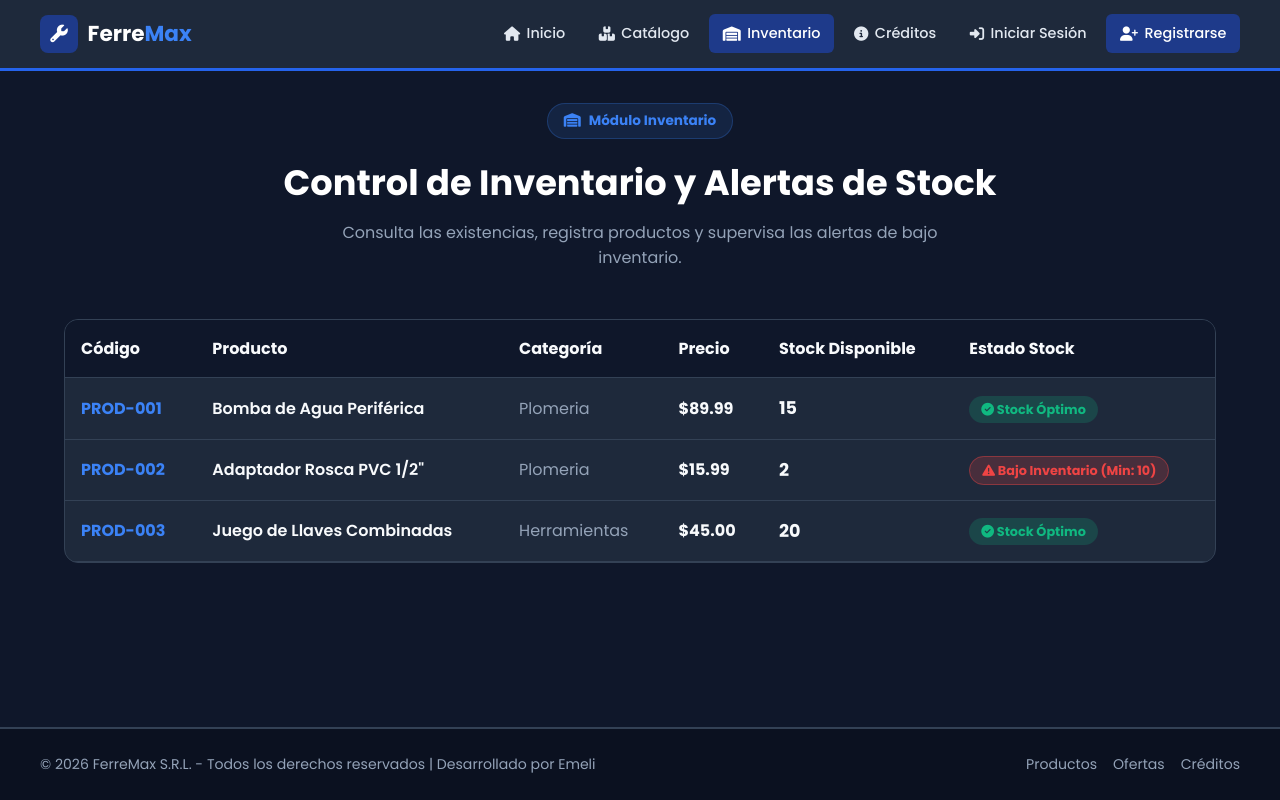
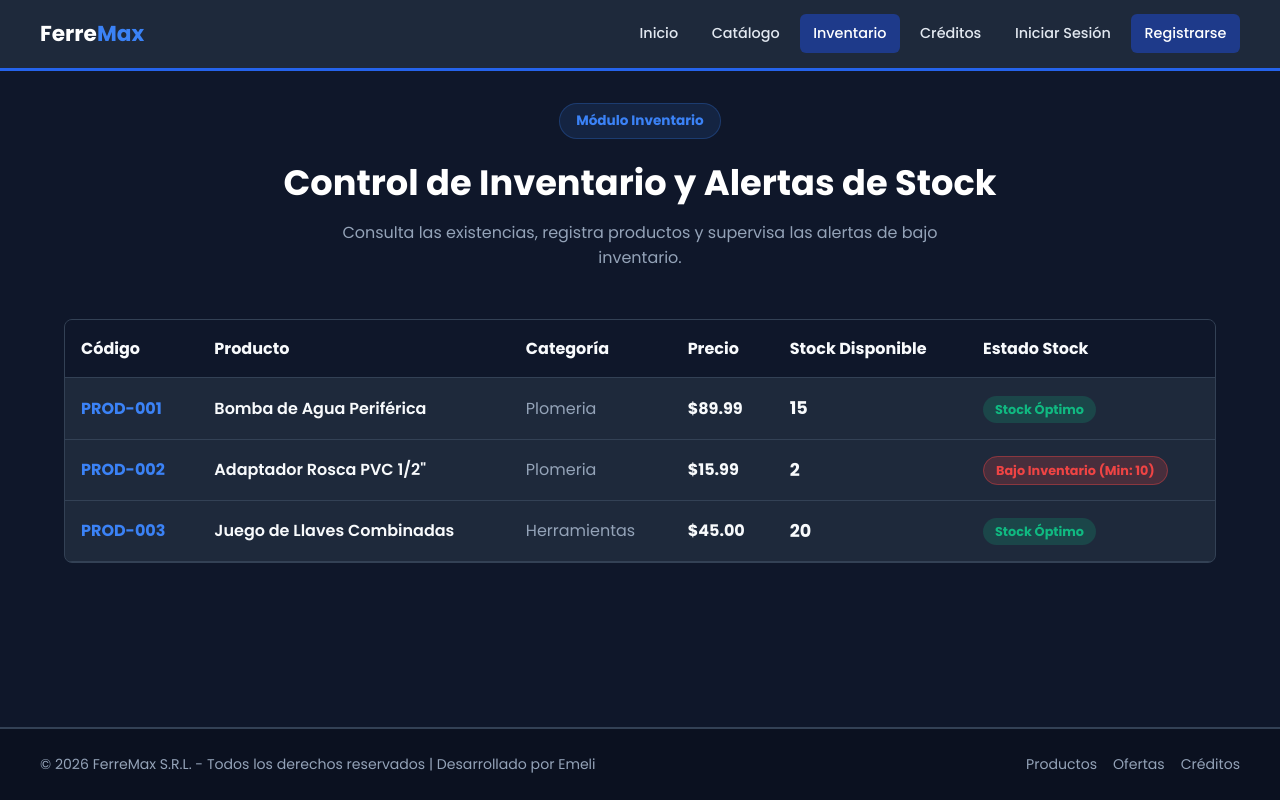
Before and after one commit to Miguel8817/FerreMax, a PHP site: page /inventario.php in a window 1280 px wide. Run offline with PHP 8.4, Linux system fonts and the light colour scheme; data that the repository does not hold is empty.

Commit message:
Remover iconos FontAwesome de la interfaz - Emeli

```diff
--- a/header.php
+++ b/header.php
@@ -17,63 +17,58 @@ $nombreUsuario = $_SESSION['usuario_nombre'] ?? '';
     <?php if (isset($extraCss)): ?>
         <link rel="stylesheet" href="Css/<?php echo $extraCss; ?>">
     <?php endif; ?>
-    <!-- FontAwesome Icons -->
-    <link rel="stylesheet" href="https://cdnjs.cloudflare.com/ajax/libs/font-awesome/6.4.0/css/all.min.css">
 </head>
 <body>
 
     <header class="header">
         <div class="header-container">
             <a href="index.php" class="logo-brand">
-                <div class="logo-icon">
-                    <i class="fa-solid fa-wrench"></i>
-                </div>
                 <h1>Ferre<span>Max</span></h1>
             </a>
             <nav class="nav">
                 <a href="index.php" class="nav-link <?php echo $currentPage == 'index.php' ? 'active' : ''; ?>">
-                    <i class="fa-solid fa-house"></i> Inicio
+                    Inicio
                 </a>
                 <a href="productos.php" class="nav-link <?php echo $currentPage == 'productos.php' ? 'active' : ''; ?>">
-                    <i class="fa-solid fa-boxes-stacked"></i> Catálogo
+                    Catálogo
                 </a>
                 <a href="inventario.php" class="nav-link <?php echo $currentPage == 'inventario.php' ? 'active' : ''; ?>">
-                    <i class="fa-solid fa-warehouse"></i> Inventario
+                    Inventario
                 </a>
 
                 <?php if (isset($_SESSION['usuario_id'])): ?>
                     <a href="ventas.php" class="nav-link <?php echo $currentPage == 'ventas.php' ? 'active' : ''; ?>">
-                        <i class="fa-solid fa-cash-register"></i> Ventas
+                        Ventas
                     </a>
                     <a href="clientes.php" class="nav-link <?php echo $currentPage == 'clientes.php' ? 'active' : ''; ?>">
-                        <i class="fa-solid fa-users"></i> Clientes
+                        Clientes
                     </a>
                     <a href="reportes.php" class="nav-link <?php echo $currentPage == 'reportes.php' ? 'active' : ''; ?>">
-                        <i class="fa-solid fa-chart-line"></i> Reportes
+                        Reportes
                     </a>
 
                     <?php if ($rol === 'admin'): ?>
                         <a href="usuarios.php" class="nav-link <?php echo $currentPage == 'usuarios.php' ? 'active' : ''; ?>">
-                            <i class="fa-solid fa-user-gear"></i> Usuarios
+                            Usuarios
                         </a>
                     <?php endif; ?>
                 <?php endif; ?>
 
                 <a href="creditos.php" class="nav-link <?php echo $currentPage == 'creditos.php' ? 'active' : ''; ?>">
-                    <i class="fa-solid fa-circle-info"></i> Créditos
+                    Créditos
                 </a>
 
                 <?php if (isset($_SESSION['usuario_nombre'])): ?>
                     <span class="user-badge" title="Rol: <?php echo ucfirst($rol); ?>">
-                        <i class="fa-solid fa-user-shield"></i> <?php echo htmlspecialchars($nombreUsuario); ?> (<?php echo ucfirst($rol); ?>)
+                        <?php echo htmlspecialchars($nombreUsuario); ?> (<?php echo ucfirst($rol); ?>)
                     </span>
-                    <a href="logout.php" class="nav-link"><i class="fa-solid fa-right-from-bracket"></i> Salir</a>
+                    <a href="logout.php" class="nav-link">Salir</a>
                 <?php else: ?>
                     <a href="login.php" class="nav-link <?php echo $currentPage == 'login.php' ? 'active' : ''; ?>">
-                        <i class="fa-solid fa-right-to-bracket"></i> Iniciar Sesión
+                        Iniciar Sesión
                     </a>
                     <a href="registro.php" class="nav-link btn-nav-accent <?php echo $currentPage == 'registro.php' ? 'active' : ''; ?>">
-                        <i class="fa-solid fa-user-plus"></i> Registrarse
+                        Registrarse
                     </a>
                 <?php endif; ?>
             </nav>
--- a/index.php
+++ b/index.php
@@ -10,10 +10,10 @@ require_once __DIR__ . '/header.php';
 
     <div class="hero-buttons">
         <a href="productos.php" class="btn-hero btn-hero-primary">
-            <i class="fa-solid fa-boxes-stacked"></i> Ver Catálogo
+            Ver Catálogo
         </a>
         <a href="ofertas.php" class="btn-hero btn-hero-outline">
-            <i class="fa-solid fa-tags"></i> Ver Ofertas
+            Ver Ofertas
         </a>
     </div>
 </section>
--- a/inventario.php
+++ b/inventario.php
@@ -1,5 +1,5 @@
 <?php
-$pageTitle = "Gestión de Inventario - Ferretería De La Rosa";
+$pageTitle = "Gestión de Inventario - FerreMax";
 $extraCss = "productos.css";
 require_once __DIR__ . '/header.php';
 
@@ -50,49 +50,49 @@ if (empty($inventario)) {
 ?>
 
 <div class="catalog-hero">
-    <div class="hero-badge"><i class="fa-solid fa-warehouse"></i> Módulo Inventario</div>
+    <div class="hero-badge">Módulo Inventario</div>
     <h2>Control de Inventario y Alertas de Stock</h2>
     <p>Consulta las existencias, registra productos y supervisa las alertas de bajo inventario.</p>
 </div>
 
 <?php if ($mensaje): ?>
     <div style="background: rgba(16,185,129,0.15); color: #10B981; border: 1px solid #10B981; padding: 0.75rem 1rem; border-radius: 8px; margin-bottom: 1.5rem;">
-        <i class="fa-solid fa-circle-check"></i> <?php echo htmlspecialchars($mensaje); ?>
+        <?php echo htmlspecialchars($mensaje); ?>
     </div>
 <?php endif; ?>
 
 <?php if ($error): ?>
     <div style="background: rgba(239,68,68,0.15); color: #EF4444; border: 1px solid #EF4444; padding: 0.75rem 1rem; border-radius: 8px; margin-bottom: 1.5rem;">
-        <i class="fa-solid fa-circle-exclamation"></i> <?php echo htmlspecialchars($error); ?>
+        <?php echo htmlspecialchars($error); ?>
     </div>
 <?php endif; ?>
 
 <?php if (isset($_SESSION['usuario_id']) && ($_SESSION['usuario_rol'] ?? '') === 'admin'): ?>
-<div style="background: var(--bg-card); border: 1px solid var(--border-color); padding: 1.5rem; border-radius: 14px; margin-bottom: 2rem;">
-    <h3 style="color: var(--text-bright); margin-bottom: 1rem;"><i class="fa-solid fa-plus-circle" style="color: var(--accent);"></i> Registrar / Actualizar Producto</h3>
+<div style="background: var(--bg-card); border: 1px solid var(--border-color); padding: 1.5rem; border-radius: 8px; margin-bottom: 2rem;">
+    <h3 style="color: var(--text-bright); margin-bottom: 1rem;">Registrar / Actualizar Producto</h3>
     <form action="inventario.php" method="POST" style="display: grid; grid-template-columns: repeat(auto-fit, minmax(200px, 1fr)); gap: 1rem;">
         <div>
-            <label style="font-size:0.85rem; color: var(--text-muted);">Código</label>
+            <label style="font-size:0.85rem; color: var(--gray-muted);">Código</label>
             <input type="text" name="codigo" placeholder="PROD-001" required style="width:100%; background: #0F172A; border:1px solid var(--border-color); color:#fff; padding:0.6rem; border-radius:6px;">
         </div>
         <div>
-            <label style="font-size:0.85rem; color: var(--text-muted);">Nombre Producto</label>
+            <label style="font-size:0.85rem; color: var(--gray-muted);">Nombre Producto</label>
             <input type="text" name="nombre" placeholder="Nombre" required style="width:100%; background: #0F172A; border:1px solid var(--border-color); color:#fff; padding:0.6rem; border-radius:6px;">
         </div>
         <div>
-            <label style="font-size:0.85rem; color: var(--text-muted);">Precio ($)</label>
+            <label style="font-size:0.85rem; color: var(--gray-muted);">Precio ($)</label>
             <input type="number" step="0.01" name="precio" placeholder="0.00" required style="width:100%; background: #0F172A; border:1px solid var(--border-color); color:#fff; padding:0.6rem; border-radius:6px;">
         </div>
         <div>
-            <label style="font-size:0.85rem; color: var(--text-muted);">Stock Actual</label>
+            <label style="font-size:0.85rem; color: var(--gray-muted);">Stock Actual</label>
             <input type="number" name="stock" placeholder="0" required style="width:100%; background: #0F172A; border:1px solid var(--border-color); color:#fff; padding:0.6rem; border-radius:6px;">
         </div>
         <div>
-            <label style="font-size:0.85rem; color: var(--text-muted);">Stock Mínimo Alerta</label>
+            <label style="font-size:0.85rem; color: var(--gray-muted);">Stock Mínimo Alerta</label>
             <input type="number" name="stock_minimo" value="5" required style="width:100%; background: #0F172A; border:1px solid var(--border-color); color:#fff; padding:0.6rem; border-radius:6px;">
         </div>
         <div>
-            <label style="font-size:0.85rem; color: var(--text-muted);">Categoría</label>
+            <label style="font-size:0.85rem; color: var(--gray-muted);">Categoría</label>
             <select name="categoria" style="width:100%; background: #0F172A; border:1px solid var(--border-color); color:#fff; padding:0.6rem; border-radius:6px;">
                 <option value="plomeria">Plomería</option>
                 <option value="herramientas">Herramientas</option>
@@ -101,15 +101,15 @@ if (empty($inventario)) {
             </select>
         </div>
         <div style="grid-column: 1 / -1; margin-top: 0.5rem;">
-            <button type="submit" style="background: var(--primary); color:#fff; border:none; padding: 0.75rem 1.5rem; border-radius: 8px; font-weight:700; cursor:pointer;">
-                <i class="fa-solid fa-save"></i> Guardar Producto
+            <button type="submit" style="background: var(--primary); color:#fff; border:none; padding: 0.75rem 1.5rem; border-radius: 6px; font-weight:700; cursor:pointer;">
+                Guardar Producto
             </button>
         </div>
     </form>
 </div>
 <?php endif; ?>
 
-<div style="background: var(--bg-card); border: 1px solid var(--border-color); border-radius: 14px; overflow-x: auto;">
+<div style="background: var(--bg-card); border: 1px solid var(--border-color); border-radius: 8px; overflow-x: auto;">
     <table style="width: 100%; border-collapse: collapse; text-align: left; color: var(--text-main);">
         <thead>
             <tr style="background: #0F172A; border-bottom: 1px solid var(--border-color);">
@@ -134,11 +134,11 @@ if (empty($inventario)) {
                 <td style="padding: 1rem;">
                     <?php if ($bajoStock): ?>
                         <span style="background: rgba(239, 68, 68, 0.2); color: #EF4444; padding: 0.3rem 0.75rem; border-radius: 50px; font-size: 0.8rem; font-weight: 700; border: 1px solid rgba(239, 68, 68, 0.4);">
-                            <i class="fa-solid fa-triangle-exclamation"></i> Bajo Inventario (Min: <?php echo $item['stock_minimo']; ?>)
+                            Bajo Inventario (Min: <?php echo $item['stock_minimo']; ?>)
                         </span>
                     <?php else: ?>
                         <span style="background: rgba(16, 185, 129, 0.2); color: #10B981; padding: 0.3rem 0.75rem; border-radius: 50px; font-size: 0.8rem; font-weight: 700;">
-                            <i class="fa-solid fa-circle-check"></i> Stock Óptimo
+                            Stock Óptimo
                         </span>
                     <?php endif; ?>
                 </td>
```
Also changed, not shown: productos.php (+3 -8 lines).
